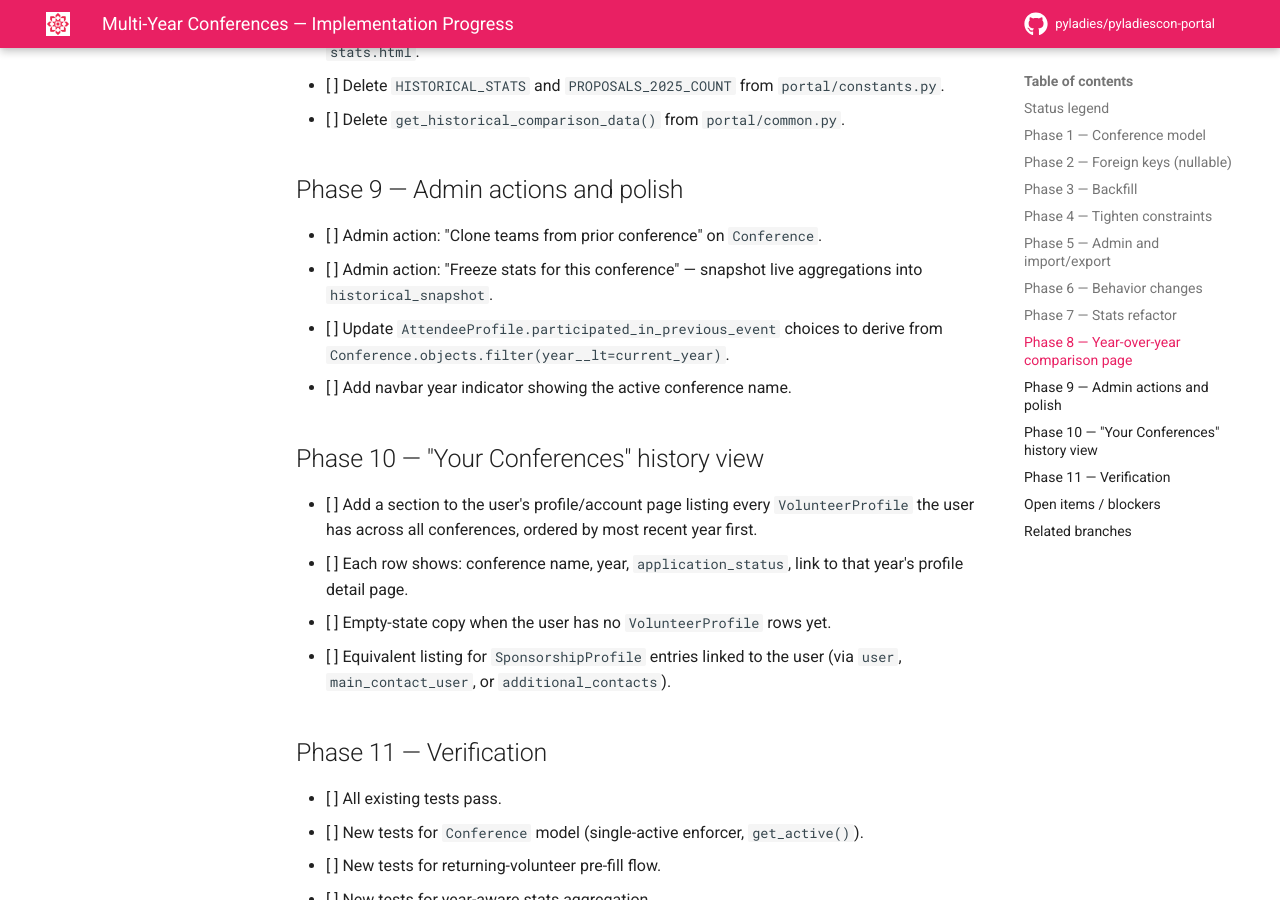
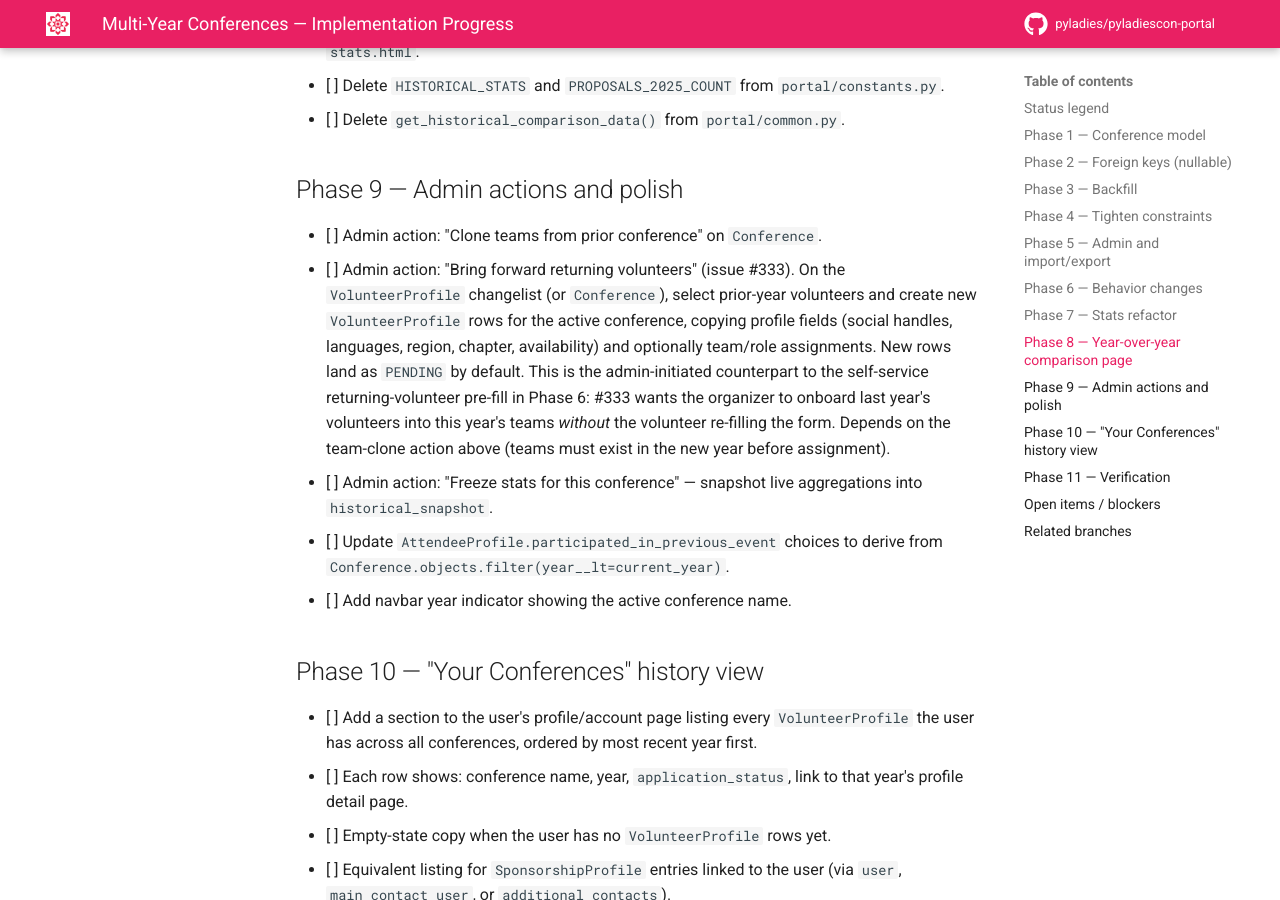
Before and after one commit to pyladies/pyladiescon-portal, an MkDocs documentation site: the page built from docs/architecture/multi-year-progress.md, in a window 1280 px wide and 900 px high, scrolled down 3729 px. Built offline with MkDocs 1.6.1 and Material for MkDocs 9.7.7, drawn with Linux system fonts in a browser that asks for light colours; comment, search, counter and statistics services are not loaded.

Commit message:
Plan admin "bring forward returning volunteers" action (#333) (#339)
Records the admin-initiated path for multi-year volunteers in the Phase 9
plan: select prior-year volunteers and create new VolunteerProfile rows for
the active conference (copying profile fields + optional team/role
assignments, status PENDING). This is the organizer-driven counterpart to the
self-service returning-volunteer pre-fill already planned for Phase 6 — #333
asks to onboard last year's volunteers into this year's teams without the
volunteer re-filling the form.

Planning/docs only; no behavior change.

Refs #333

Co-authored-by: Claude Opus 4.8 (1M context) <noreply@anthropic.com>

```diff
--- a/docs/architecture/multi-year-progress.md
+++ b/docs/architecture/multi-year-progress.md
@@ -148,6 +148,16 @@ Notes:
 ## Phase 9 — Admin actions and polish
 
 - [ ] Admin action: "Clone teams from prior conference" on `Conference`.
+- [ ] Admin action: "Bring forward returning volunteers" (issue #333). On the
+      `VolunteerProfile` changelist (or `Conference`), select prior-year
+      volunteers and create new `VolunteerProfile` rows for the active
+      conference, copying profile fields (social handles, languages, region,
+      chapter, availability) and optionally team/role assignments. New rows
+      land as `PENDING` by default. This is the admin-initiated counterpart to
+      the self-service returning-volunteer pre-fill in Phase 6: #333 wants the
+      organizer to onboard last year's volunteers into this year's teams
+      *without* the volunteer re-filling the form. Depends on the team-clone
+      action above (teams must exist in the new year before assignment).
 - [ ] Admin action: "Freeze stats for this conference" — snapshot live
       aggregations into `historical_snapshot`.
 - [ ] Update `AttendeeProfile.participated_in_previous_event` choices to
```
